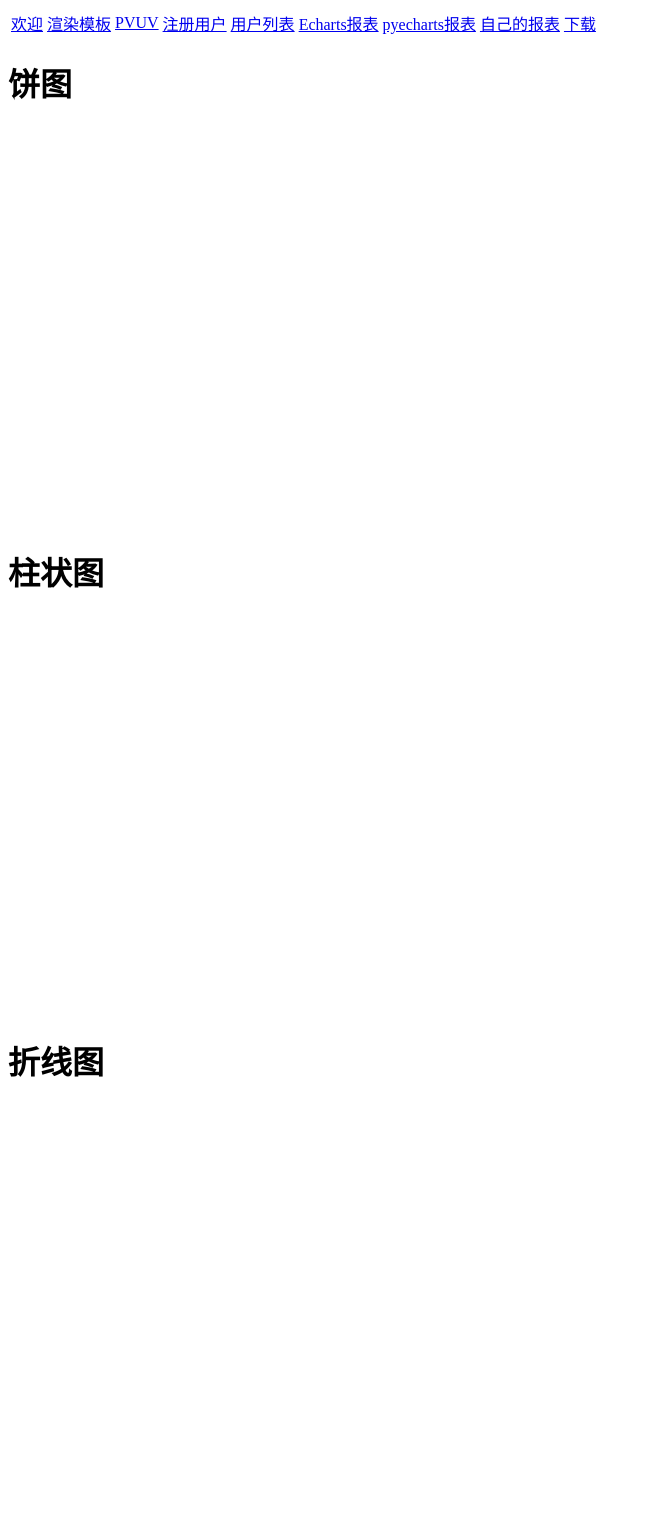
After one commit to honwaii/auto_abstract, a Flask app: template flask_mysql/templates/show_myecharts.html in a window 1280 px wide. The commit adds this page. Shown: the whole page, without its empty margins (0-650 px from the left). Run offline with Flask 2, Linux system fonts and the light colour scheme; the template is opened without the code that fills it, so the values that code supplies are empty; some libraries are stand-ins or nearby versions.

Commit message:
html flask mysql echarts结合的demo

```diff
--- a/flask_mysql/app.py
+++ b/flask_mysql/app.py
@@ -1,7 +1,12 @@
-from flask import Flask, render_template, request
+import os
+import datetime
+
+import xlwt
+from flask import Flask, render_template, request, send_from_directory
 import json
 
-from pyecharts.charts import Bar
+from pyecharts.charts import Bar, Pie, Line
+from pyecharts import options as opts
 
 from flask_mysql import db
 from jinja2 import Markup
@@ -11,7 +16,7 @@ app = Flask(__name__)
 
 @app.route('/')
 def hello_world():
-    return 'Hello World!'
+    return hello_world2()
 
 
 @app.route('/hello')
@@ -74,6 +79,18 @@ def read_pvuv_data():
 def pvuv():
     # read file
     data = read_pvuv_data()
+    for datum in data:
+        pdate = datum[0]
+        pv = datum[1]
+        uv = datum[2]
+        sql = f"""
+        insert
+        into
+        pvuv(pdate, pv, uv)
+        values('{pdate}', '{pv}', '{uv}')
+        """
+        print(sql)
+        db.insert_or_update_data(sql)
     # return html
     return render_template("pvuv.html", data=data)
 
@@ -142,5 +159,82 @@ def show_pyecharts():
     return render_template("show_pyecharts.html", bar_options=bar.dump_options())
 
 
+def get_pie() -> Pie:
+    sql = """
+        select sex, count(1) as cnt from user group by sex
+    """
+    data = db.query_data(sql)
+    c = (
+        Pie()
+            .add("", [(datum['sex'], datum['cnt']) for datum in data])
+            .set_global_opts(title_opts=opts.TitleOpts(title="Pie-基本示例"))
+            .set_series_opts(label_opts=opts.LabelOpts(formatter="{b}: {c}"))
+    )
+    return c
+
+
+def get_bar() -> Bar:
+    sql = """
+            select sex, count(1) as cnt from user group by sex
+        """
+    data = db.query_data(sql)
+    c = (
+        Bar()
+            .add_xaxis([datum['sex'] for datum in data])
+            .add_yaxis("数量", [datum['cnt'] for datum in data])
+            .set_global_opts(title_opts=opts.TitleOpts(title="Bar-基本示例", subtitle="我是副标题"))
+    )
+    return c
+
+
+def get_line() -> Line:
+    sql = """
+                select pdate, pv, uv from pvuv
+            """
+    data = db.query_data(sql)
+    c = (
+        Line()
+            .add_xaxis([datum['pdate'] for datum in data])
+            .add_yaxis("pv", [datum['pv'] for datum in data])
+            .add_yaxis("商家B", [datum['uv'] for datum in data])
+            .set_global_opts(title_opts=opts.TitleOpts(title="Line-基本示例"))
+    )
+    return c
+
+
+@app.route("/show_myecharts")
+def show_myecharts():
+    pie = get_pie()
+    bar = get_bar()
+    line = get_line()
+    return render_template("show_myecharts.html", pie_options=pie.dump_options(),
+                           bar_options=bar.dump_options(),
+                           line_options=line.dump_options())
+
+
+def generate_excel(data_dir, fname):
+    fpath = os.path.join(data_dir, fname)
+    workbook = xlwt.Workbook(encoding="utf-8")
+    worksheet = workbook.add_sheet("pvuv")
+    for idx, name in enumerate(["日期", "pv", "uv"]):
+        worksheet.write(0, idx, name)
+    data = db.query_data("select * from pvuv")
+    for row, datum in enumerate(data):
+        for col, kv in enumerate(datum.items()):
+            worksheet.write(row + 1, col, kv[1])
+    workbook.save(fpath)
+
+
+@app.route("/download_pvuv_excel")
+def download_pvuv():
+    data_dir = os.path.join(app.root_path, "downloads")
+    now_time = datetime.datetime.now().strftime("%Y%m%d_%H%M%S")
+    fname = f"pvuv_{now_time}.xls"
+
+    generate_excel(data_dir, fname)
+
+    return send_from_directory(data_dir, fname, as_attachment=True)
+
+
 if __name__ == '__main__':
     app.run()
--- a/flask_mysql/templates/hello.html
+++ b/flask_mysql/templates/hello.html
@@ -5,6 +5,7 @@
     <title>Title</title>
 </head>
 <body>
+    {% include 'nav.html' %}
     <h1 style="color:#e00;">hello world</h1>
     <h1 style="color:#e00;">{{ data }}</h1>
     <div>
--- /dev/null
+++ b/flask_mysql/templates/nav.html
@@ -0,0 +1,15 @@
+<div>
+    <table>
+        <tr>
+            <td><a href="/hello" >欢迎</a></td>
+            <td><a href="/use_template" >渲染模板</a></td>
+            <td><a href="/pvuv" >PVUV</a></td>
+            <td><a href="/show_add_user" >注册用户</a></td>
+            <td><a href="/show_users" >用户列表</a></td>
+            <td><a href="/show_echarts" >Echarts报表</a></td>
+            <td><a href="/show_pyecharts" >pyecharts报表</a></td>
+            <td><a href="/show_myecharts" >自己的报表</a></td>
+            <td><a href="/download_pvuv_excel" >下载</a></td>
+        </tr>
+    </table>
+</div>
--- a/flask_mysql/templates/show_add_user.html
+++ b/flask_mysql/templates/show_add_user.html
@@ -5,6 +5,7 @@
     <title>提交用户信息</title>
   </head>
   <body>
+    {% include 'nav.html' %}
     <div>
         <h1>提交用户信息</h1>
         <form action="/do_add_user" method="post">
--- a/flask_mysql/templates/show_echarts.html
+++ b/flask_mysql/templates/show_echarts.html
@@ -7,6 +7,7 @@
     <script src="/static/echarts.min.js"></script>
 </head>
 <body>
+    {% include 'nav.html' %}
     <!-- 为ECharts准备一个具备大小（宽高）的Dom -->
     <div id="main" style="width: 600px;height:400px;"></div>
     <script type="text/javascript">
--- /dev/null
+++ b/flask_mysql/templates/show_myecharts.html
@@ -0,0 +1,31 @@
+<!DOCTYPE html>
+<html>
+<head>
+    <meta charset="utf-8">
+    <title>ECharts</title>
+    <!-- 引入 echarts.js -->
+    <script src="/static/echarts.min.js"></script>
+</head>
+<body>
+    {% include 'nav.html' %}
+    <!-- 为ECharts准备一个具备大小（宽高）的Dom -->
+    <h1>饼图</h1>
+    <div id="pie" style="width: 600px;height:400px;"></div>
+    <h1>柱状图</h1>
+    <div id="bar" style="width: 600px;height:400px;"></div>
+    <h1>折线图</h1>
+    <div id="line" style="width: 600px;height:400px;"></div>
+    <script type="text/javascript">
+        // 基于准备好的dom，初始化echarts实例
+        var pieChart = echarts.init(document.getElementById('pie'));
+        var barChart = echarts.init(document.getElementById('bar'));
+        var lineChart = echarts.init(document.getElementById('line'));
+
+        // 指定图表的配置项和数据, | safe防止转义
+        // 使用刚指定的配置项和数据显示图表。
+        pieChart.setOption({{ pie_options | safe }} );
+        barChart.setOption({{ bar_options | safe }} );
+        lineChart.setOption({{ line_options | safe }} );
+    </script>
+</body>
+</html>
--- a/flask_mysql/templates/show_pyecharts.html
+++ b/flask_mysql/templates/show_pyecharts.html
@@ -7,6 +7,7 @@
     <script src="/static/echarts.min.js"></script>
 </head>
 <body>
+    {% include 'nav.html' %}
     <!-- 为ECharts准备一个具备大小（宽高）的Dom -->
     <div id="main" style="width: 600px;height:400px;"></div>
     <script type="text/javascript">
--- a/flask_mysql/templates/show_user.html
+++ b/flask_mysql/templates/show_user.html
@@ -5,6 +5,7 @@
     <title>查看单个用户信息</title>
 </head>
 <body>
+    {% include 'nav.html' %}
     <table border="1">
         <tr>
             <th>用户ID</th>
--- a/flask_mysql/templates/show_users.html
+++ b/flask_mysql/templates/show_users.html
@@ -5,6 +5,7 @@
     <title>查看用户列表</title>
 </head>
 <body>
+    {% include 'nav.html' %}
     <table border="1">
         <tr>
             <th>用户ID</th>
--- a/flask_mysql/templates/use_template.html
+++ b/flask_mysql/templates/use_template.html
@@ -5,6 +5,7 @@
     <title>Title</title>
 </head>
 <body>
+    {% include 'nav.html' %}
     <h1>{{title}}</h1>
     {% for data in datas %}
         {% if data[0] != 2 %}
```
